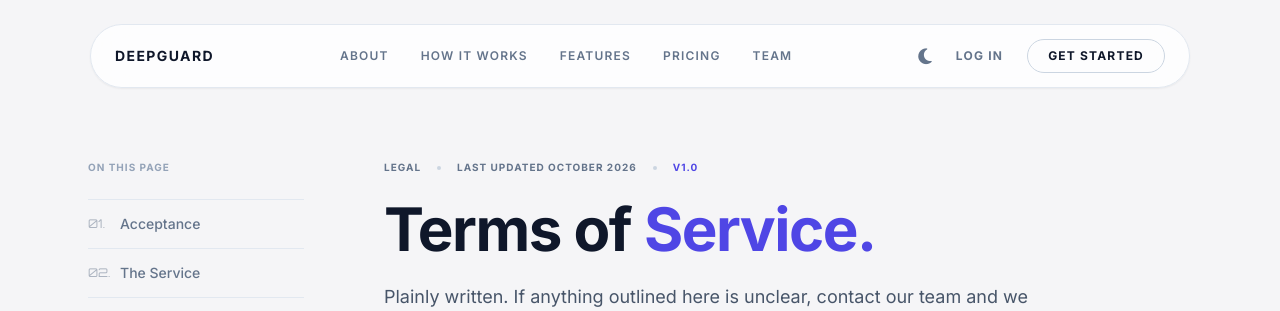
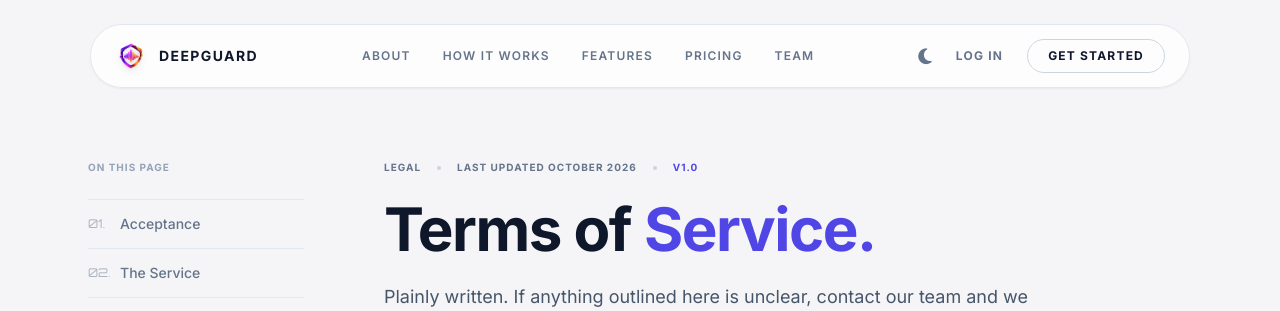
Before and after one commit to Ne9oo/DeepGuard, a Flask app: page /terms in a window 1280 px wide. Shown: the top 311 px of the page. Run offline with Flask 3, Linux system fonts and the light colour scheme; parts of the project's set-up code (start-up, migrations or seed data) failed here and were passed over; some libraries are stand-ins or nearby versions.

Commit message:
Added terms of service, privacy policy, and brand favicons

```diff
--- a/templates/404.html
+++ b/templates/404.html
@@ -4,6 +4,7 @@
     <meta charset="UTF-8">
     <meta name="viewport" content="width=device-width, initial-scale=1.0">
     <title>404 - Not Found | DeepGuard</title>
+    <link rel="icon" type="image/png" href="{{ url_for('static', filename='deepguard_logo.PNG') }}">
     <script src="https://cdn.tailwindcss.com"></script>
 </head>
 <body class="bg-gray-900 text-white h-screen flex flex-col items-center justify-center selection:bg-blue-500 selection:text-white">
--- a/templates/admin.html
+++ b/templates/admin.html
@@ -4,6 +4,7 @@
     <meta charset="UTF-8">
     <meta name="viewport" content="width=device-width, initial-scale=1.0">
     <title>DeepGuard | Admin Dashboard</title>
+    <link rel="icon" type="image/png" href="{{ url_for('static', filename='deepguard_logo.PNG') }}">
     <link href="https://fonts.googleapis.com/css2?family=Inter:wght@400;500;600;700&family=Orbitron:wght@500;700&display=swap" rel="stylesheet">
     <script src="https://cdn.tailwindcss.com"></script>
     <link href="https://cdnjs.cloudflare.com/ajax/libs/font-awesome/6.0.0/css/all.min.css" rel="stylesheet">
--- a/templates/dashboard.html
+++ b/templates/dashboard.html
@@ -4,6 +4,7 @@
     <meta charset="UTF-8">
     <meta name="viewport" content="width=device-width, initial-scale=1.0">
     <title>DeepGuard | Forensics Engine</title>
+    <link rel="icon" type="image/png" href="{{ url_for('static', filename='deepguard_logo.PNG') }}">
     <link href="https://fonts.googleapis.com/css2?family=Inter:wght@300;400;500;600;700&family=Orbitron:wght@400;500;600;700;800&display=swap" rel="stylesheet">
     <script src="https://cdn.tailwindcss.com"></script>
     <link href="https://cdnjs.cloudflare.com/ajax/libs/font-awesome/6.4.0/css/all.min.css" rel="stylesheet">
--- a/templates/history.html
+++ b/templates/history.html
@@ -4,6 +4,7 @@
     <meta charset="UTF-8">
     <meta name="viewport" content="width=device-width, initial-scale=1.0">
     <title>DeepGuard | Scan History</title>
+    <link rel="icon" type="image/png" href="{{ url_for('static', filename='deepguard_logo.PNG') }}">
     <link href="https://fonts.googleapis.com/css2?family=Inter:wght@300;400;500;600;700&family=Orbitron:wght@400;500;600;700;800&display=swap" rel="stylesheet">
     <script src="https://cdn.tailwindcss.com"></script>
     <link href="https://cdnjs.cloudflare.com/ajax/libs/font-awesome/6.4.0/css/all.min.css" rel="stylesheet">
--- a/templates/login.html
+++ b/templates/login.html
@@ -4,6 +4,7 @@
     <meta charset="UTF-8">
     <meta name="viewport" content="width=device-width, initial-scale=1.0">
     <title>DeepGuard | Log In</title>
+    <link rel="icon" type="image/png" href="{{ url_for('static', filename='deepguard_logo.PNG') }}">
     <link href="https://fonts.googleapis.com/css2?family=Inter:wght@300;400;500;600;700&family=Orbitron:wght@400;500;600;700;800&display=swap" rel="stylesheet">
     <script src="https://cdn.tailwindcss.com"></script>
     <link href="https://cdnjs.cloudflare.com/ajax/libs/font-awesome/6.4.0/css/all.min.css" rel="stylesheet">
--- a/templates/maintenance.html
+++ b/templates/maintenance.html
@@ -4,6 +4,7 @@
     <meta charset="UTF-8">
     <meta name="viewport" content="width=device-width, initial-scale=1.0">
     <title>DeepGuard - Under Maintenance</title>
+    <link rel="icon" type="image/png" href="{{ url_for('static', filename='deepguard_logo.PNG') }}">
     <style>
         body { background-color: #0a0f1c; color: #ffffff; font-family: Arial, sans-serif; display: flex; justify-content: center; align-items: center; height: 100vh; margin: 0; text-align: center; }
         .container { max-width: 600px; padding: 40px; border: 1px solid #1f2937; border-radius: 10px; background-color: #111827; }
--- a/templates/profile.html
+++ b/templates/profile.html
@@ -4,6 +4,7 @@
     <meta charset="UTF-8">
     <meta name="viewport" content="width=device-width, initial-scale=1.0">
     <title>DeepGuard | Profile & Settings</title>
+    <link rel="icon" type="image/png" href="{{ url_for('static', filename='deepguard_logo.PNG') }}">
     <link href="https://fonts.googleapis.com/css2?family=Inter:wght@300;400;500;600;700&family=Orbitron:wght@400;500;600;700;800&display=swap" rel="stylesheet">
     <script src="https://cdn.tailwindcss.com"></script>
     <link href="https://cdnjs.cloudflare.com/ajax/libs/font-awesome/6.4.0/css/all.min.css" rel="stylesheet">
--- a/templates/reset_request.html
+++ b/templates/reset_request.html
@@ -4,6 +4,7 @@
     <meta charset="UTF-8">
     <meta name="viewport" content="width=device-width, initial-scale=1.0">
     <title>DeepGuard | Reset Password</title>
+    <link rel="icon" type="image/png" href="{{ url_for('static', filename='deepguard_logo.PNG') }}">
     <link href="https://fonts.googleapis.com/css2?family=Inter:wght@300;400;500;600;700&family=Orbitron:wght@400;500;600;700;800&display=swap" rel="stylesheet">
     <script src="https://cdn.tailwindcss.com"></script>
     <link href="https://cdnjs.cloudflare.com/ajax/libs/font-awesome/6.4.0/css/all.min.css" rel="stylesheet">
--- a/templates/reset_token.html
+++ b/templates/reset_token.html
@@ -4,6 +4,7 @@
     <meta charset="UTF-8">
     <meta name="viewport" content="width=device-width, initial-scale=1.0">
     <title>DeepGuard | Create New Password</title>
+    <link rel="icon" type="image/png" href="{{ url_for('static', filename='deepguard_logo.PNG') }}">
     <link href="https://fonts.googleapis.com/css2?family=Inter:wght@300;400;500;600;700&family=Orbitron:wght@400;500;600;700;800&display=swap" rel="stylesheet">
     <script src="https://cdn.tailwindcss.com"></script>
     <link href="https://cdnjs.cloudflare.com/ajax/libs/font-awesome/6.4.0/css/all.min.css" rel="stylesheet">
--- a/templates/settings.html
+++ b/templates/settings.html
@@ -4,6 +4,7 @@
     <meta charset="UTF-8">
     <meta name="viewport" content="width=device-width, initial-scale=1.0">
     <title>DeepGuard | Settings</title>
+    <link rel="icon" type="image/png" href="{{ url_for('static', filename='deepguard_logo.PNG') }}">
     <link href="https://fonts.googleapis.com/css2?family=Inter:wght@300;400;500;600;700&family=Orbitron:wght@400;500;600;700;800&display=swap" rel="stylesheet">
     <script src="https://cdn.tailwindcss.com"></script>
     <link href="https://cdnjs.cloudflare.com/ajax/libs/font-awesome/6.4.0/css/all.min.css" rel="stylesheet">
--- a/templates/signup.html
+++ b/templates/signup.html
@@ -4,6 +4,7 @@
     <meta charset="UTF-8">
     <meta name="viewport" content="width=device-width, initial-scale=1.0">
     <title>DeepGuard | Create Account</title>
+    <link rel="icon" type="image/png" href="{{ url_for('static', filename='deepguard_logo.PNG') }}">
     <link href="https://fonts.googleapis.com/css2?family=Inter:wght@300;400;500;600;700&family=Orbitron:wght@400;500;600;700;800&display=swap" rel="stylesheet">
     <script src="https://cdn.tailwindcss.com"></script>
     <link href="https://cdnjs.cloudflare.com/ajax/libs/font-awesome/6.4.0/css/all.min.css" rel="stylesheet">
--- a/templates/terms.html
+++ b/templates/terms.html
@@ -4,6 +4,7 @@
     <meta charset="UTF-8">
     <meta name="viewport" content="width=device-width, initial-scale=1.0">
     <title>DeepGuard | Terms of Service</title>
+    <link rel="icon" type="image/png" href="{{ url_for('static', filename='deepguard_logo.PNG') }}">
     <link href="https://fonts.googleapis.com/css2?family=Inter:wght@300;400;500;600;700;800&family=Orbitron:wght@400;500;600;700;800&display=swap" rel="stylesheet">
     <script src="https://cdn.tailwindcss.com"></script>
     <link href="https://cdnjs.cloudflare.com/ajax/libs/font-awesome/6.4.0/css/all.min.css" rel="stylesheet">
@@ -54,7 +55,8 @@
     <!-- Floating Pill Navbar -->
     <nav class="fixed top-4 sm:top-6 left-1/2 -translate-x-1/2 w-[95%] max-w-[1100px] z-50 transition-all duration-300">
         <div class="bg-white/80 dark:bg-[#1e1e1e]/80 backdrop-blur-xl border border-slate-200 dark:border-border rounded-full shadow-sm px-5 sm:px-6 py-3 sm:py-3.5 flex items-center justify-between relative z-50">
-            <div class="flex items-center cursor-pointer" onclick="window.location.href='/'">
+            <div class="flex items-center cursor-pointer gap-2 sm:gap-3" onclick="window.location.href='/'">
+                <img src="{{ url_for('static', filename='deepguard_logo.PNG') }}" alt="DeepGuard Logo" class="h-6 sm:h-8 w-auto object-contain drop-shadow-md">
                 <span class="text-xs sm:text-sm font-bold text-slate-900 dark:text-white tracking-widest uppercase font-sans">DeepGuard</span>
             </div>
 
@@ -210,7 +212,8 @@
         <div class="max-w-[1200px] mx-auto">
             <div class="flex flex-col lg:flex-row justify-between gap-12 lg:gap-8 mb-24">
                 <div class="w-full lg:w-2/5 lg:pr-12">
-                    <div class="flex items-center gap-2 mb-6">
+                    <div class="flex items-center gap-3 mb-6">
+                        <img src="{{ url_for('static', filename='deepguard_logo.PNG') }}" alt="DeepGuard Logo" class="h-8 sm:h-10 w-auto object-contain drop-shadow-lg">
                         <span class="text-lg font-bold text-slate-900 dark:text-white tracking-widest uppercase font-sans">DeepGuard</span>
                     </div>
                     <p class="text-sm text-slate-500 dark:text-slate-400 leading-relaxed max-w-sm">
--- a/templates/topup.html
+++ b/templates/topup.html
@@ -4,6 +4,7 @@
     <meta charset="UTF-8">
     <meta name="viewport" content="width=device-width, initial-scale=1.0">
     <title>DeepGuard | Top Up Credits</title>
+    <link rel="icon" type="image/png" href="{{ url_for('static', filename='deepguard_logo.PNG') }}">
     <link href="https://fonts.googleapis.com/css2?family=Inter:wght@300;400;500;600;700&family=Orbitron:wght@400;500;600;700;800&display=swap" rel="stylesheet">
     <script src="https://cdn.tailwindcss.com"></script>
     <link href="https://cdnjs.cloudflare.com/ajax/libs/font-awesome/6.4.0/css/all.min.css" rel="stylesheet">
--- a/templates/unverified.html
+++ b/templates/unverified.html
@@ -4,6 +4,7 @@
     <meta charset="UTF-8">
     <meta name="viewport" content="width=device-width, initial-scale=1.0">
     <title>DeepGuard | Verification Required</title>
+    <link rel="icon" type="image/png" href="{{ url_for('static', filename='deepguard_logo.PNG') }}">
     <link href="https://fonts.googleapis.com/css2?family=Inter:wght@300;400;500;600;700&family=Orbitron:wght@400;500;600;700;800&display=swap" rel="stylesheet">
     <script src="https://cdn.tailwindcss.com"></script>
     <link href="https://cdnjs.cloudflare.com/ajax/libs/font-awesome/6.4.0/css/all.min.css" rel="stylesheet">
```
Also changed, not shown: templates/index.html (+5 -2 lines), templates/privacy.html (+5 -2 lines), static/deepguard_logo.PNG (added).
